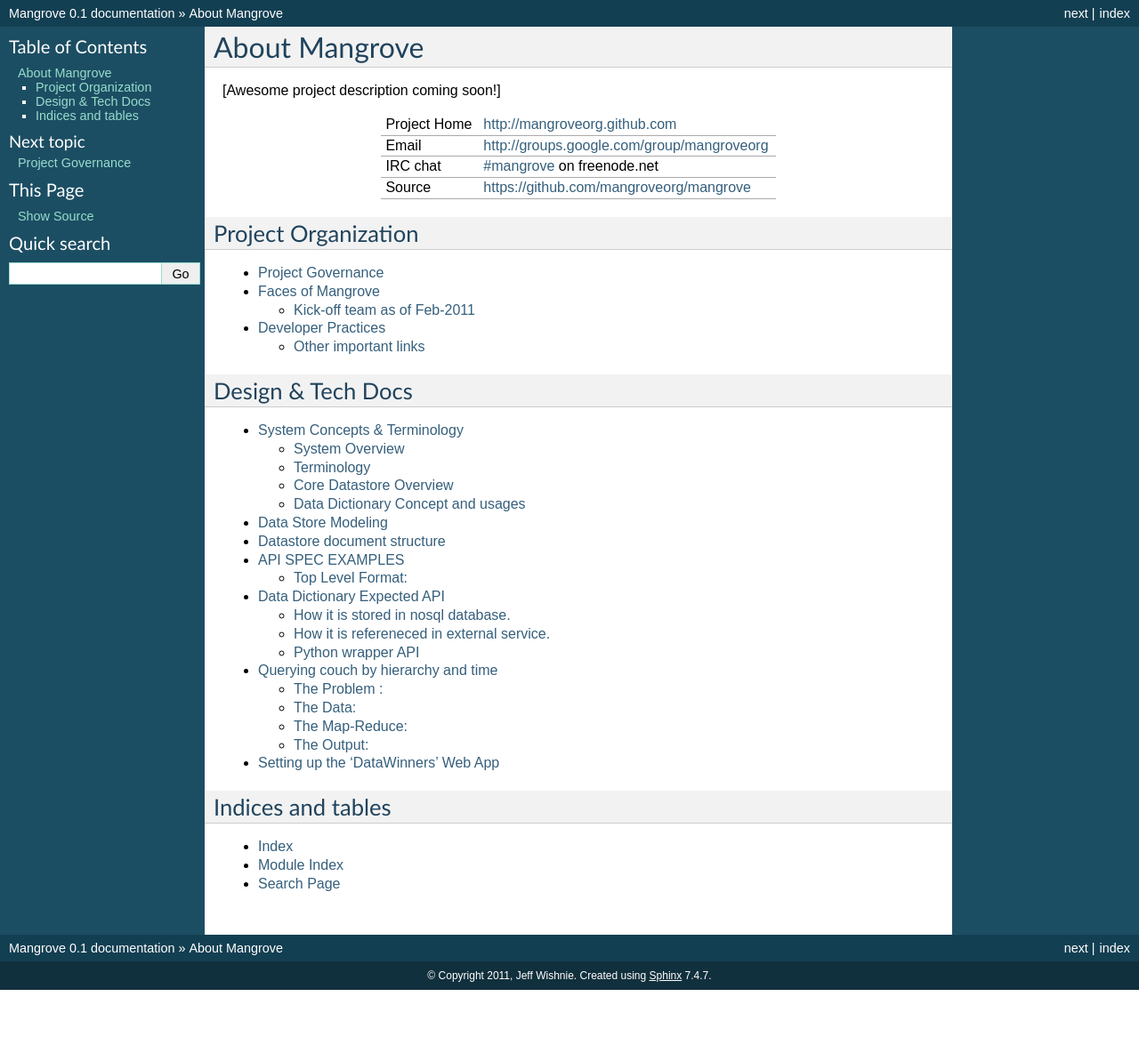
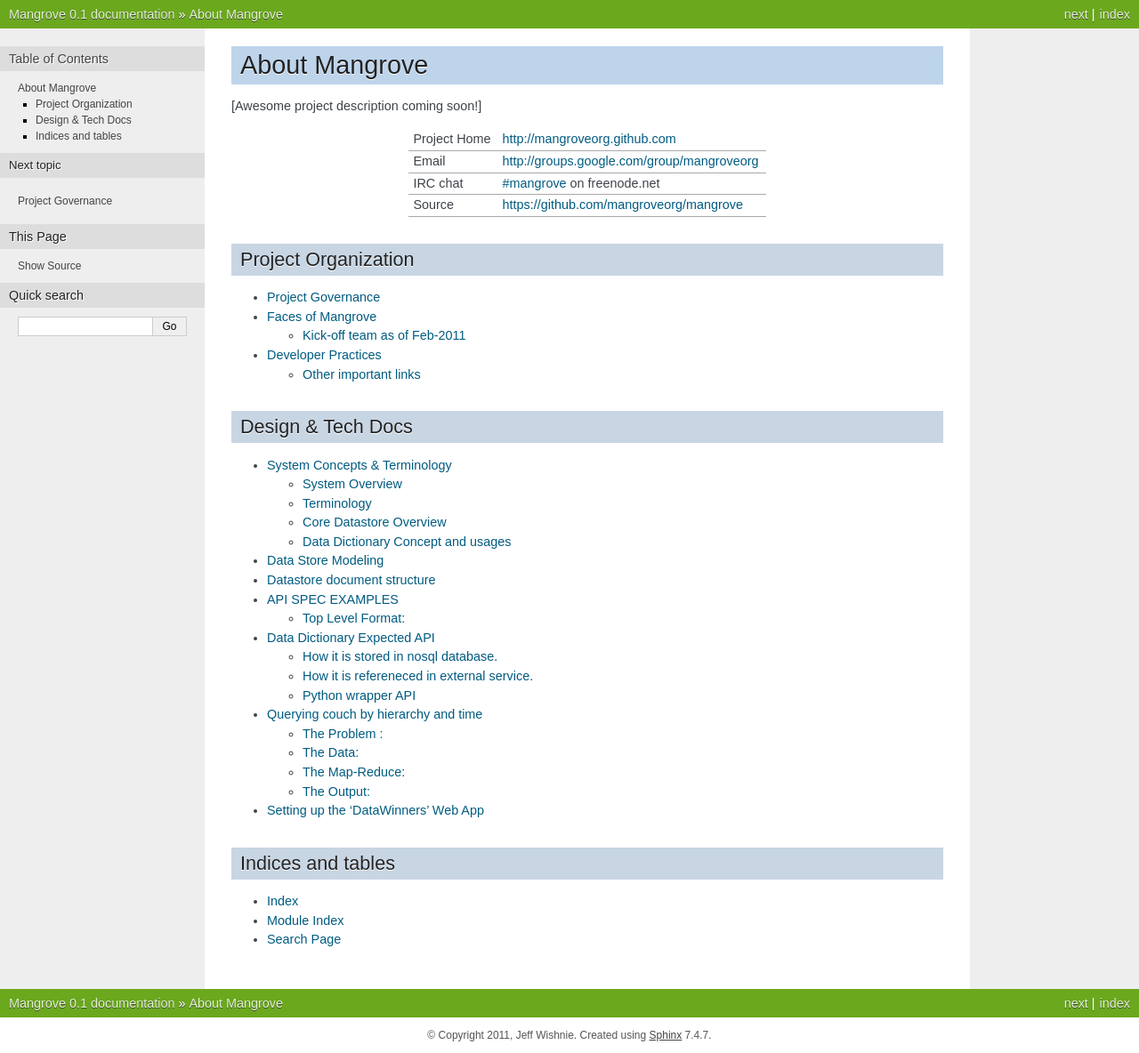
Before and after one commit to ini-asangansi/mangrove, a Sphinx documentation site: the page built from docs/index.rst, in a window 1280 px wide. Shown: the whole page at 89% size. Built offline with Sphinx 7.4.7, drawn with Linux system fonts in a browser that asks for light colours; before the commit the page ends 1113 px from its top, so only the background shows below that.

Commit message:
attempting to change doc theme

```diff
--- a/docs/conf.py
+++ b/docs/conf.py
@@ -91,8 +91,15 @@
 # -- Options for HTML output ---------------------------------------------------
 
 # The theme to use for HTML and HTML Help pages.  Major themes that come with
-# Sphinx are currently 'default' and 'sphinxdoc'.
-html_theme = 'default'
+# Sphinx are currently 'default' and 'sphinxdoc'
+#html_theme = 'default'
+#html_theme = 'epub'
+#html_theme = 'agogo'
+html_theme = 'nature'
+#html_theme = 'scrolls'
+#html_theme = 'haiku'
+#html_theme = 'sphinxdoc'
+#html_theme = 'traditional'
 
 # Theme options are theme-specific and customize the look and feel of a theme
 # further.  For a list of options available for each theme, see the
```
